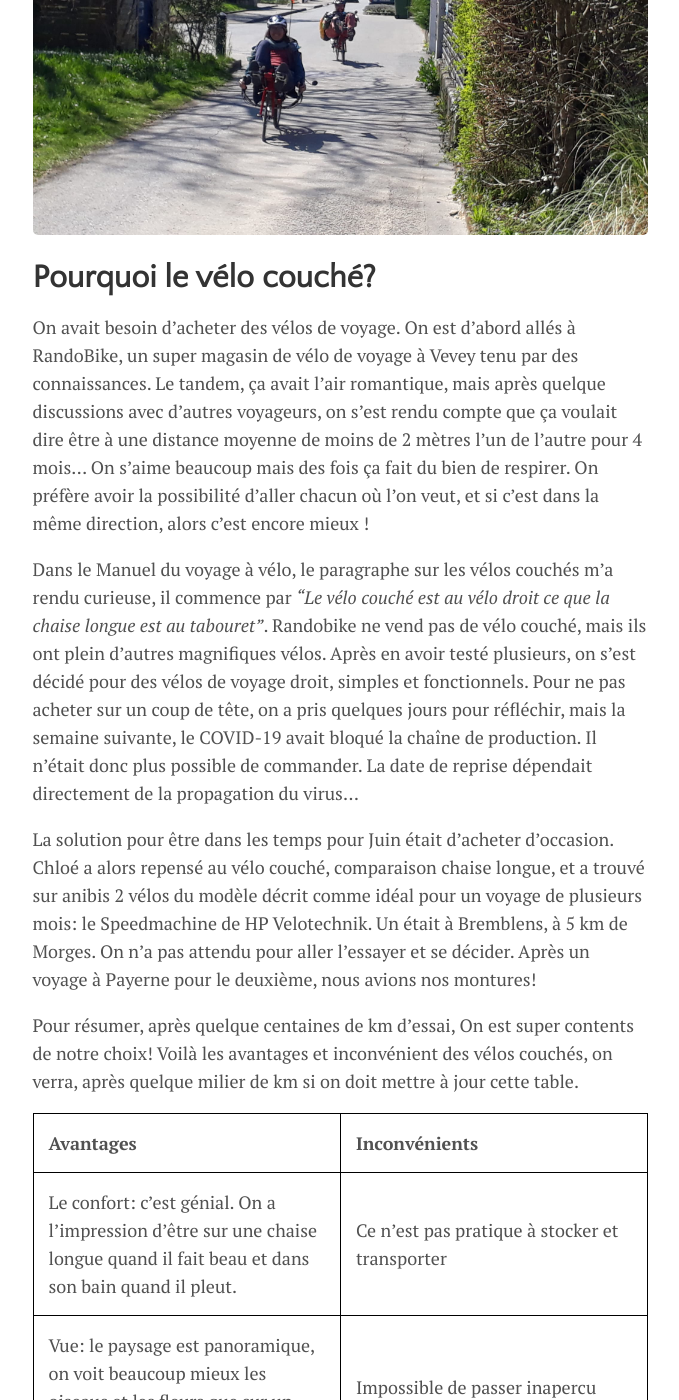
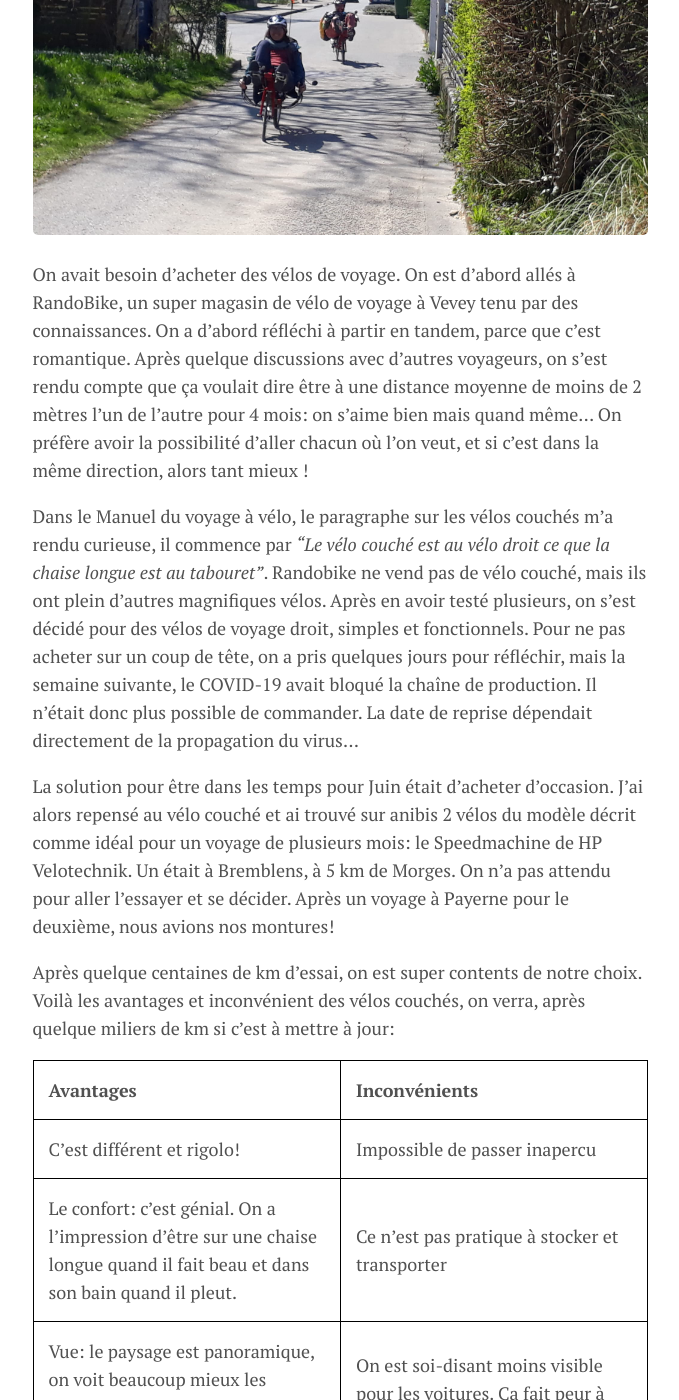
Before and after one commit to cyclovoyage/cyclovoyage.github.io, a Jekyll site: the page built from _posts/2020-04-21-velo-couche.md, in a window 1280 px wide and 1400 px high, scrolled down 330 px. Shown: the whole window, without its empty margins (300-979 px from the left). Built offline with Jekyll 4.4.1, drawn with Linux system fonts in a browser that asks for light colours; some of the changed text lies outside the part shown.

Commit message:
Update 2020-04-21-velo-couche.md

```diff
--- a/_posts/2020-04-21-velo-couche.md
+++ b/_posts/2020-04-21-velo-couche.md
@@ -6,22 +6,18 @@ categories: journal
 tags: [documentation,sample]
 image: cyclo_troinex.jpg
 ---
-# Pourquoi le vélo couché?
-On avait besoin d'acheter des vélos de voyage. On est d'abord allés à RandoBike, un super magasin de vélo de voyage à Vevey tenu par des connaissances. Le tandem, ça avait l'air romantique, mais après quelque discussions avec d’autres voyageurs, on s'est rendu compte que ça voulait dire être à une distance moyenne de moins de 2 mètres l'un de l'autre pour 4 mois... On s'aime beaucoup mais des fois ça fait du bien de respirer. On préfère avoir la possibilité d’aller chacun où l'on veut, et si c'est dans la même direction, alors c’est encore mieux !
+On avait besoin d'acheter des vélos de voyage. On est d'abord allés à RandoBike, un super magasin de vélo de voyage à Vevey tenu par des connaissances. On a d'abord réfléchi à partir en tandem, parce que c'est romantique. Après quelque discussions avec d’autres voyageurs, on s'est rendu compte que ça voulait dire être à une distance moyenne de moins de 2 mètres l'un de l'autre pour 4 mois: on s'aime bien mais quand même... On préfère avoir la possibilité d’aller chacun où l'on veut, et si c'est dans la même direction, alors tant mieux !
 
 Dans le Manuel du voyage à vélo, le paragraphe sur les vélos couchés m’a rendu curieuse, il commence par *“Le vélo couché est au vélo droit ce que la chaise longue est au tabouret”*. Randobike ne vend pas de vélo couché, mais ils ont plein d’autres magnifiques vélos. Après en avoir testé plusieurs, on s'est décidé pour des vélos de voyage droit, simples et fonctionnels. Pour ne pas acheter sur un coup de tête, on a pris quelques jours pour réfléchir, mais la semaine suivante, le COVID-19 avait bloqué la chaîne de production. Il n’était donc plus possible de commander. La date de reprise dépendait directement de la propagation du virus...
 
-La solution pour être dans les temps pour Juin était d’acheter d’occasion. Chloé a alors repensé au vélo couché, comparaison chaise longue, et a trouvé sur anibis 2 vélos du modèle décrit comme idéal pour un voyage de plusieurs mois: le Speedmachine de HP Velotechnik. Un était à Bremblens, à 5 km de Morges. On n’a pas attendu pour aller l’essayer et se décider. Après un voyage à Payerne pour le deuxième, nous avions nos montures!
+La solution pour être dans les temps pour Juin était d’acheter d’occasion. J'ai alors repensé au vélo couché et ai trouvé sur anibis 2 vélos du modèle décrit comme idéal pour un voyage de plusieurs mois: le Speedmachine de HP Velotechnik. Un était à Bremblens, à 5 km de Morges. On n’a pas attendu pour aller l’essayer et se décider. Après un voyage à Payerne pour le deuxième, nous avions nos montures!
 
-Pour résumer, après quelque centaines de km d'essai, On est super contents de notre choix!
-Voilà les avantages et inconvénient des vélos couchés, on verra, après quelque milier de km si on doit mettre à jour cette table.
-
-
-
+Après quelque centaines de km d'essai, on est super contents de notre choix.
+Voilà les avantages et inconvénient des vélos couchés, on verra, après quelque miliers de km si c'est à mettre à jour:
 
 | Avantages  | Inconvénients  |
 |---|---|
+| C'est différent et rigolo!  | Impossible de passer inapercu  |
 | Le confort: c’est génial. On a l'impression d'être sur une chaise longue quand il fait beau et dans son bain quand il pleut.  | Ce n'est pas pratique à stocker et transporter  |
-|Vue: le paysage est panoramique, on voit beaucoup mieux les oiseaus et les fleurs que sur un vélo standard.   |Impossible de passer inapercu    |
+|Vue: le paysage est panoramique, on voit beaucoup mieux les oiseaux et les fleurs que sur un vélo standard.   | On est soi-disant moins visible pour les voitures. Ca fait peur à nos parents.   |
 | L'aérodynamisme: la différence avec la bise est bluffante.  |C'est plus lent à la montée (mais il paraît que c'est une question d'entraînement: c'est pas les mêmes muscles que les vélos droits.    |
-| C'est différent et rigolo!  |   |
```
